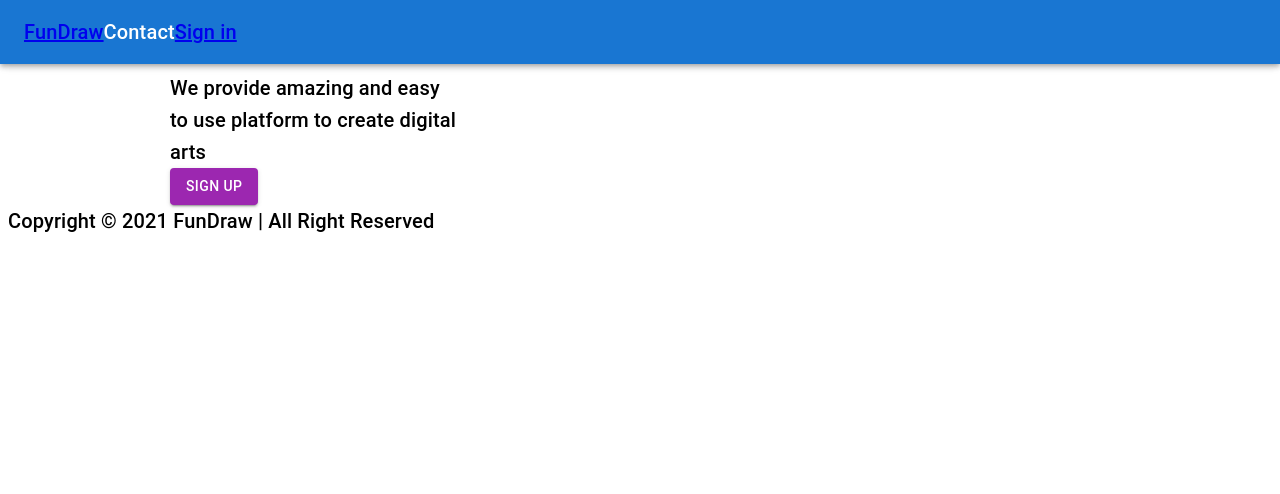
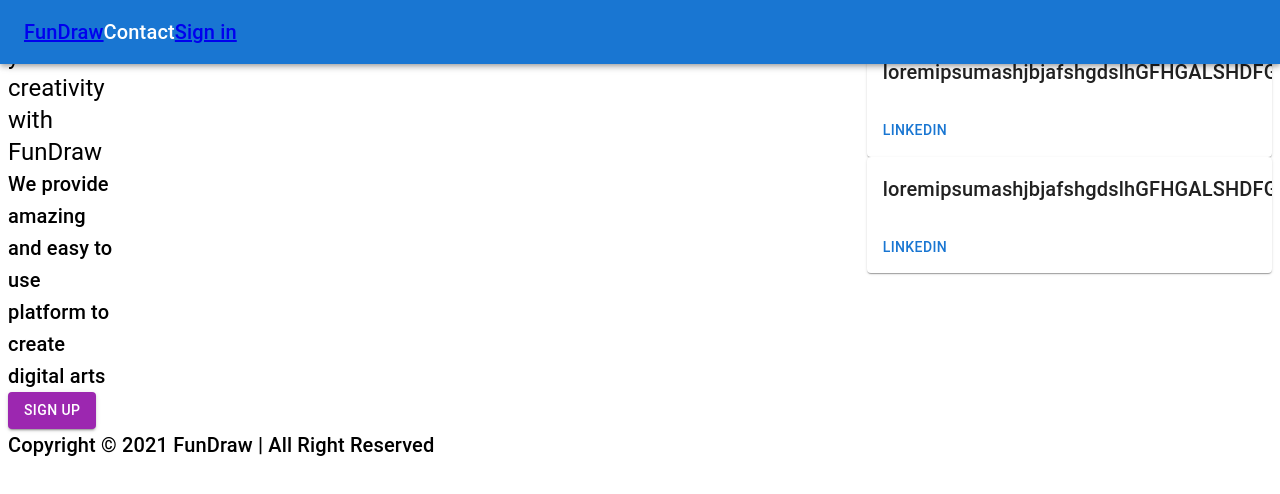
Before and after one commit to oluwaseunalo/fundraw, a React (Create React App) app: page / in a window 1280 px wide. Shown: the top 494 px of the page. Built offline with nearby package versions, Linux system fonts and the light colour scheme.

Commit message:
components: Creating the card components

```diff
--- a/src/components/HomePage/Main.js
+++ b/src/components/HomePage/Main.js
@@ -1,21 +1,47 @@
 import React from 'react'
-import {Grid, Typography, Button} from '@mui/material'
+import {Grid, Typography, Button, Card, CardMedia, CardContent,  CardActions} from '@mui/material'
 import {Link} from 'react-router-dom'
 
 
 const Main = () => {
   return (
     <div>
-      <Grid container justifyContent='center' spacing={4}>
-          <Grid item sx={12} sm={6} md={4} lg={3}>
+      <Grid container justifyContent='center' spacing={3} display='flex' wrap='noWrap'>
+          <Grid item xs={12} sm={6} md={4} lg={3}>
              <Typography variant='h5'>Explore your creativity with FunDraw</Typography>
              <Typography variant='h6'>We provide amazing and easy to use platform to create digital arts</Typography>
              <Typography variant='h6'><Link to='/signup'><Button variant='contained' color='secondary'>Sign up</Button></Link></Typography>
           </Grid>
-          <Grid item sx={12} sm={6} md={4} lg={3}>
+          <Grid item xs={12} sm={6} md={4} lg={6}>
+          <Typography variant='h6'>Video demo</Typography>
+          </Grid>
+          <Grid item xs={12} sm={12} md={12} lg={12}>
           <Typography variant='h6'>How the app works</Typography>
           </Grid>
-          <Grid item sx={12} sm={6} md={4} lg={3}></Grid>
+          <Grid item xs={12} sm={6} md={4} lg={4} justifyContent='center' wrap='noWrap'>
+                 <Typography variant='h6'>Meet the Engineers</Typography>
+            <Card>
+                <CardMedia img='https://unsplash.com/documentation#get-a-random-photo'/>
+                <CardContent>
+                <Typography variant='h6'> loremipsumashjbjafshgdslhGFHGALSHDFGHJSDGFHAGSDHFGSFDHJBFNYDBYSDFLAGSDHGHHGFLjsljfhdgjhdfjghöfhjsk
+                </Typography>
+                </CardContent>
+                <CardActions>
+                  <Button href='https://www.linkedin.com/in/oluwaseunalo'>Linkedin</Button>
+                </CardActions>
+            </Card>
+            <Card>
+                <CardMedia img='https://unsplash.com/documentation#get-a-random-photo'/>
+                <CardContent>
+                <Typography variant='h6'>loremipsumashjbjafshgdslhGFHGALSHDFGHJSDGFHAGSDHFGSFDHJBFNYDBYSDFLAGSDHGHHGFLjsljfhdgjhdfjghöfhjsk
+                </Typography>
+                </CardContent>
+                <CardActions>
+                  <Button href='https://www.linkedin.com/in/oluwaseunalo'>Linkedin</Button>
+                </CardActions>
+            </Card>
+
+          </Grid>
       </Grid>
     </div>
   )
```
